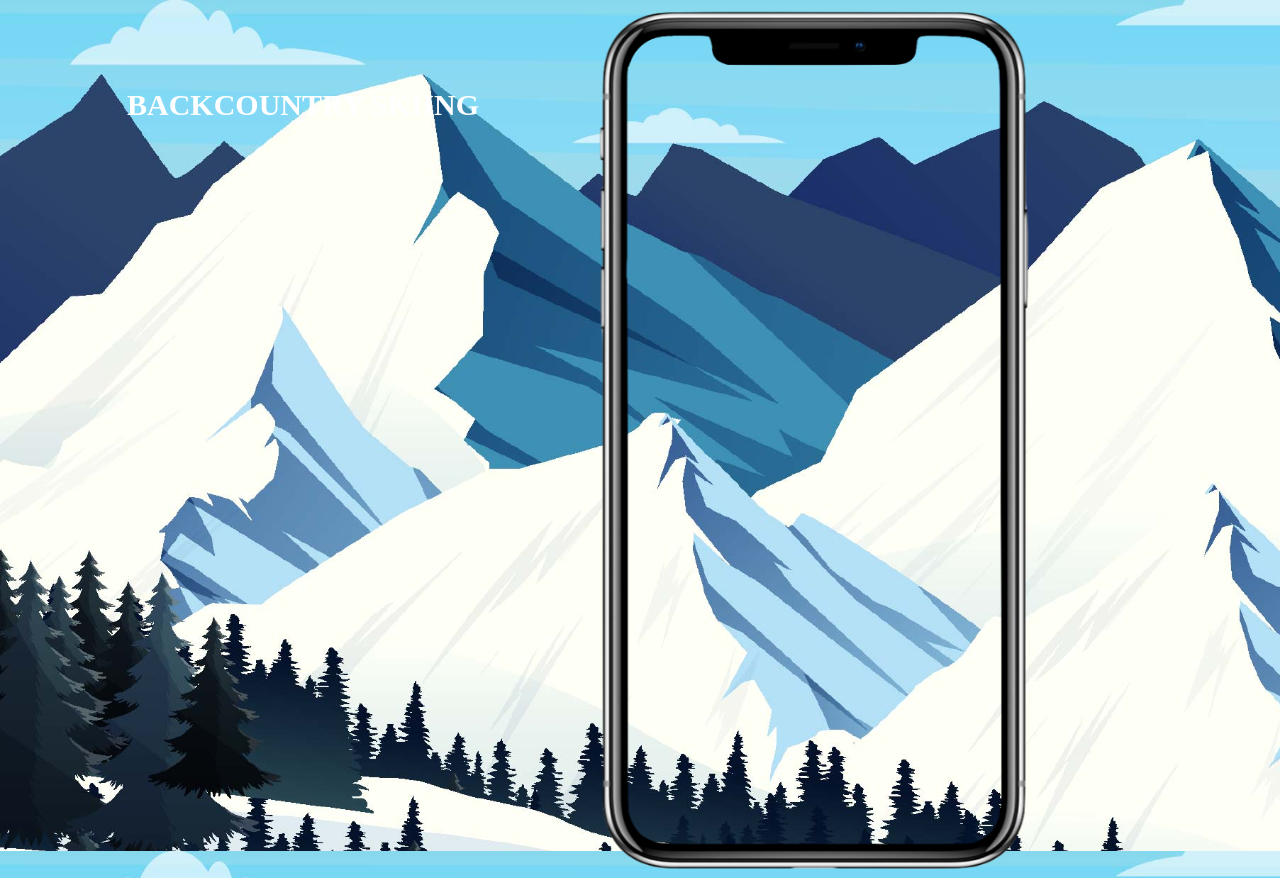
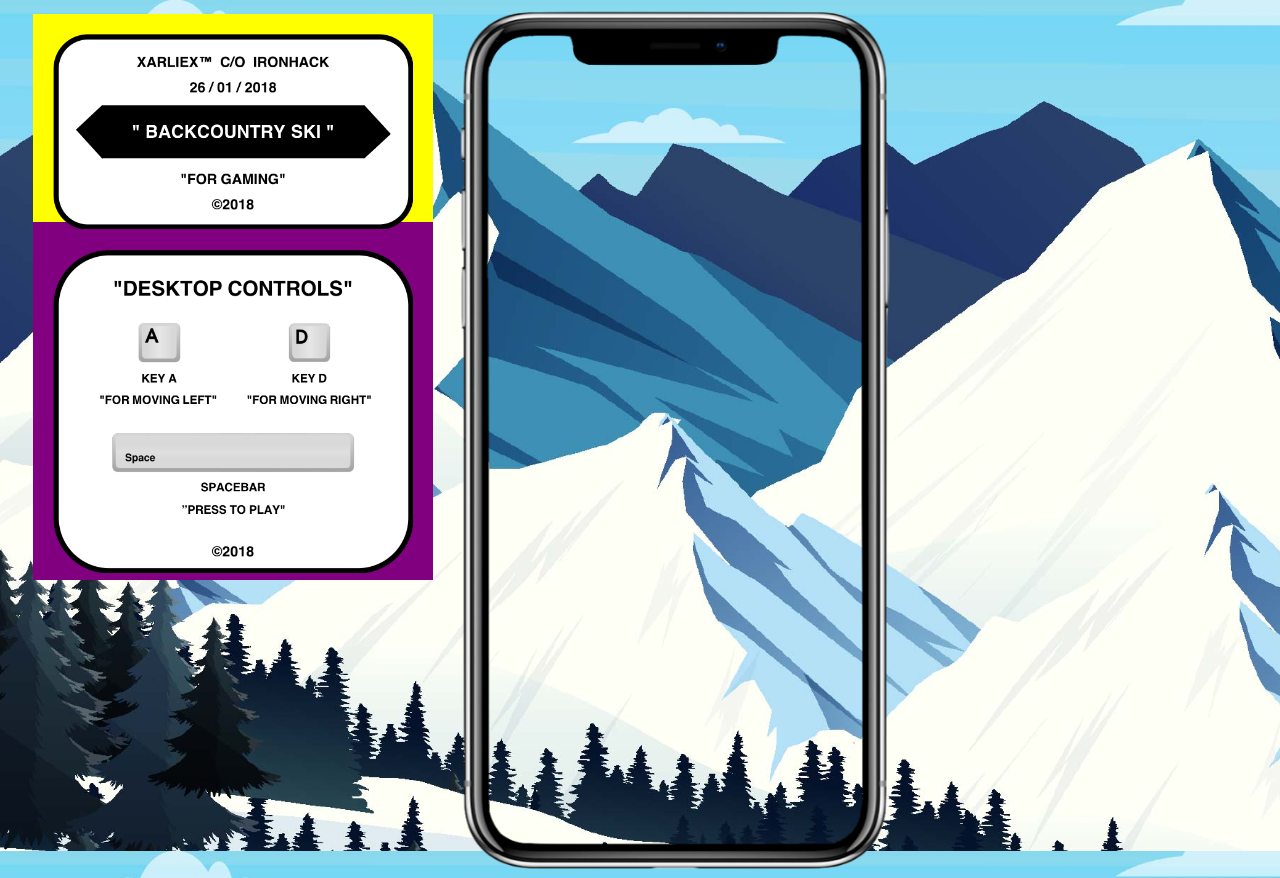
Before and after one commit to xarliex/backcountryski, a plain HTML site: page index.html in a window 1280 px wide. Drawn offline with nearby package versions, Linux system fonts and the light colour scheme.

Commit message:
logo & controls

```diff
--- a/index.html
+++ b/index.html
@@ -19,11 +19,11 @@
 </head>
 <body>
     <div class = "controlersWrap">
-        <div class = "heading">
-            <p> BACKCOUNTRY SKIING </p>
+        <div class = "logo">
+            <img src="images/skiLogoFinal.png" alt="logo goes here">
         </div>
         <div class = "controlers">
-
+            <img src="images/controlsFinal.png" alt="controls go here">
         </div>
     </div>
     <div class="wrap">
--- a/js/skier.js
+++ b/js/skier.js
@@ -153,8 +153,6 @@ Skier.prototype.hitObstacle = function(obs) {
 Skier.prototype.hitPower = function(pwr) {
   if (Math.abs(pwr.x - this.x) < this.radius + pwr.radius - 5) {
     if (Math.abs(pwr.y - this.y) < this.radius + pwr.radius - 5) {
-      this.image.src = "images/heart.png";
-      this.ctx.drawImage(this.image, (this.x-17), (this.y-11), this.width, this.height);
       if (this.life >= 95) {
         this.life += 100 - this.life;
       } else {
--- a/styles.css
+++ b/styles.css
@@ -1,5 +1,5 @@
 body {
-
+    background-color: green;
     text-align: center;
     background-image: url("images/bg-sky.jpg");
     background-size: cover;
@@ -19,7 +19,7 @@ canvas{
     float: left;
 }
 .overlay{
-
+    background-color: red;
     background: url("images/Picture2.png");
     height: 870px;
     width: 434px;
@@ -35,33 +35,42 @@ canvas{
     float: left;
     width: auto;
     height: auto;
-    padding-top: 30px;
-    padding-left: 30px;
-    padding-bottom: 30px;
-    padding-right: 30px;
+    padding-top: 0.5%;
+    padding-left: 2%;
+    padding-bottom: 2%;
+    padding-right: 2%;
 }
 
-.heading{
-    width: auto;
-    height: auto;
-    color: white;
-    padding: 20px;
+.logo{
+    background-color: yellow;
+    width: 400px;
+    height: 200px;
+    padding-bottom: 2%;
 }
 
-p {
-    font-size: 30px;
-    font-style: Helvetica;
-    font-weight: bold;
+.logo img{
+    width: auto;
+    max-width: 100%;
+    height: auto;
+    padding: 5%;
+    box-sizing: border-box;
 }
 
+
 .controlers{
+    background-color: purple;
+    width: 400px;
+    height: 350px;
+    padding-top: 2%;
+    float: left;
+}
+
+.controlers img{
     width: auto;
+    max-width: 100%;
     height: auto;
-    padding-right: 500px;
-    padding-top: 30px;
-    padding-left: 30px;
-    padding-bottom: 30px;
-    float: left;
+    padding: 5%;
+    box-sizing: border-box;
 }
 
 
```
Also changed, not shown: js/powerup.js (+0 -7 lines), images/controlsFinal.png (added), images/desktopControl.png (added), images/skiLogo.png (added), images/skiLogoFinal.png (added).
